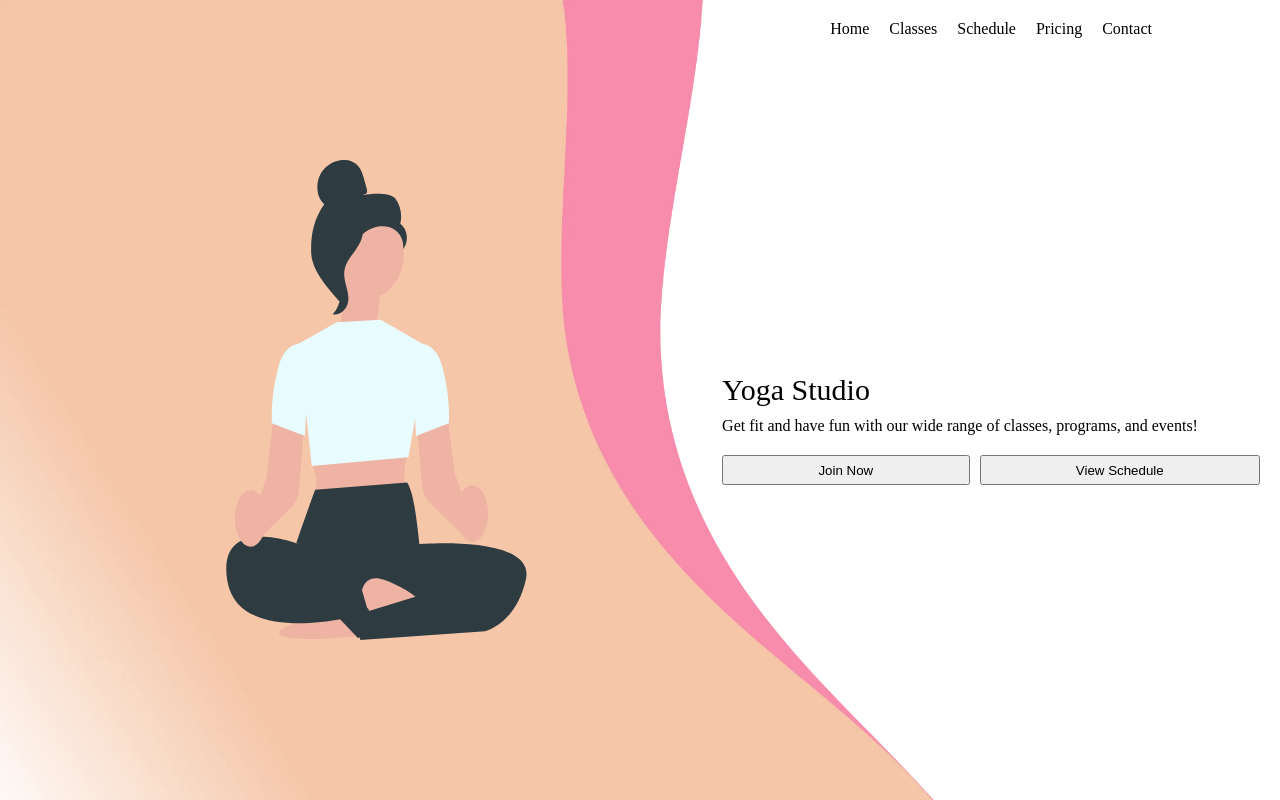
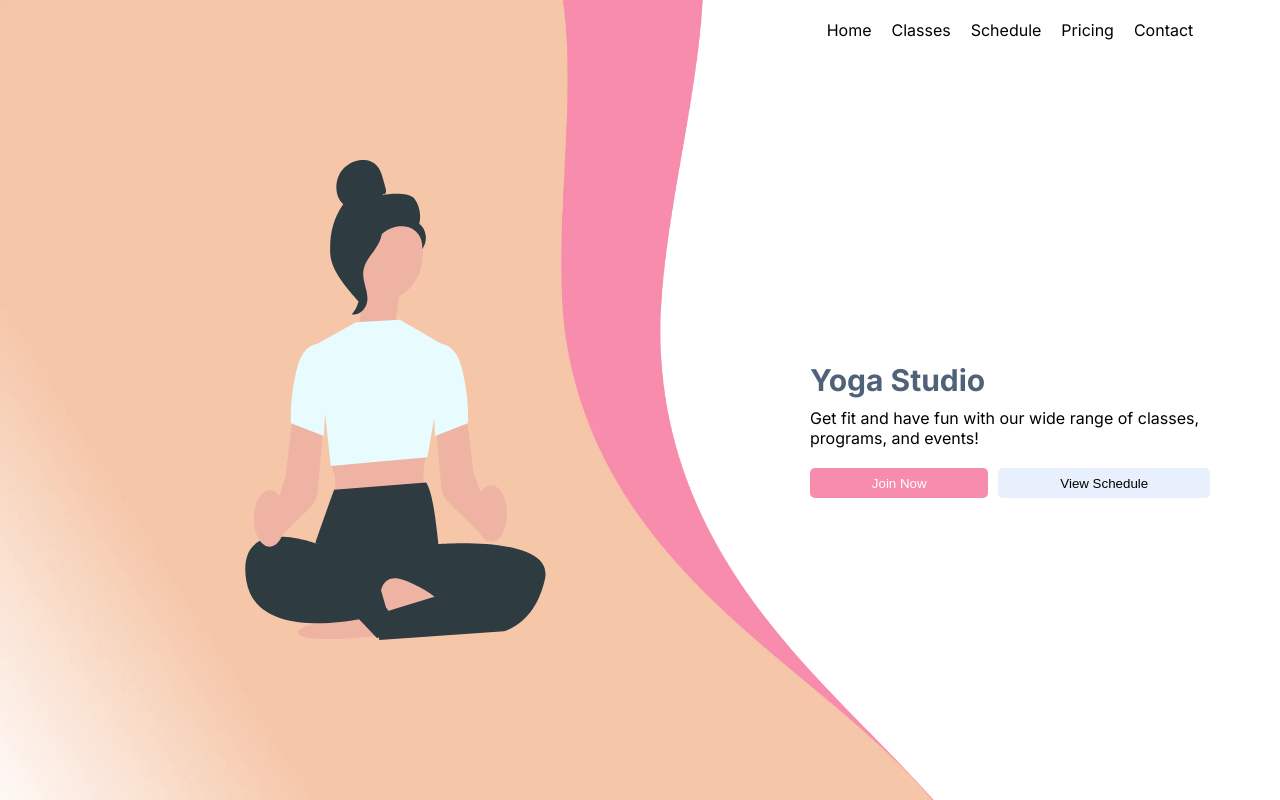
Before and after one commit to kaectrevino/yoga-studio-landing-page, a plain HTML site: page index.html in a window 1280 px wide. Drawn offline with Linux system fonts and the light colour scheme.

Commit message:
Updated2

```diff
--- a/index.html
+++ b/index.html
@@ -2,6 +2,9 @@
 
 <head>
     <link rel="stylesheet" href="./style.css" />
+    <link rel="preconnect" href="https://fonts.googleapis.com">
+<link rel="preconnect" href="https://fonts.gstatic.com" crossorigin>
+<link href="https://fonts.googleapis.com/css2?family=Inter:ital,opsz,wght@0,14..32,100..900;1,14..32,100..900&family=Work+Sans:ital,wght@0,100..900;1,100..900&display=swap" rel="stylesheet">
     <title>Yoga Studio</title>
 </head>
 
--- a/style.css
+++ b/style.css
@@ -9,6 +9,7 @@ body {
     background-image: url(assets/waves-desktop.webp);
     background-size: 100% 100%;
     background-repeat: no-repeat;
+    font-family: "Inter", sans-serif;
 }
 
 .lady, .menu {
@@ -45,10 +46,14 @@ body {
     flex-direction: column;
     justify-content: center;
     padding: 20px;
+    max-width: 400px;
+    align-self: center;
 }
 
 .yogastudiotitle {
     font-size: 30px;
+    font-weight: bold;
+    color: #506279;
     margin: 0;
 }
 
@@ -66,4 +71,15 @@ body {
 .joinnow, .viewschedule {
     flex-grow: 1;
     height: 30px;
+    border-width: 0;
+    border-radius: 5px;
 }
+
+.joinnow {
+    background-color: #F88CAC;
+    color: #FFFFFF;
+}
+
+.viewschedule {
+   background-color: #E9F0FD;
+}
```
